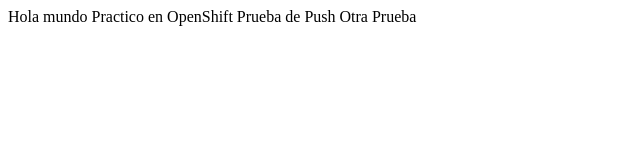
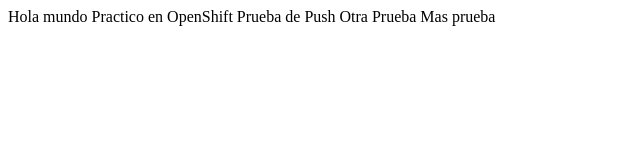
Before and after one commit to CRPire/openshiftTest, a plain HTML site: page index.html in a window 1280 px wide. Shown: the full height of the page, 0-640 px from the left. Drawn offline with Linux system fonts and the light colour scheme.

Commit message:
hice push3

```diff
--- a/index.html
+++ b/index.html
@@ -10,5 +10,6 @@
     Hola mundo Practico en OpenShift
     Prueba de Push
     Otra Prueba
+    Mas prueba
 </body>
 </html>
```
